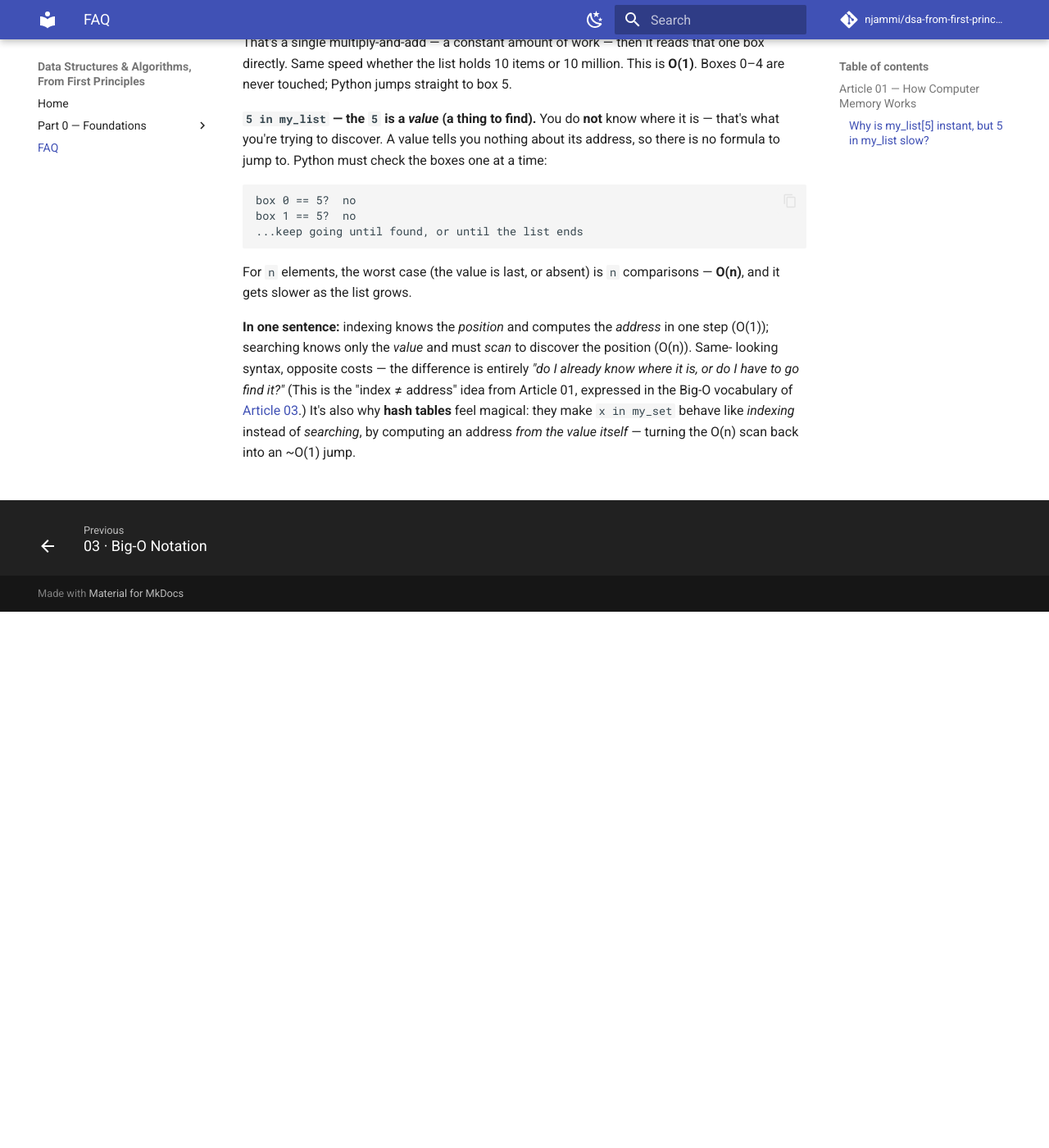
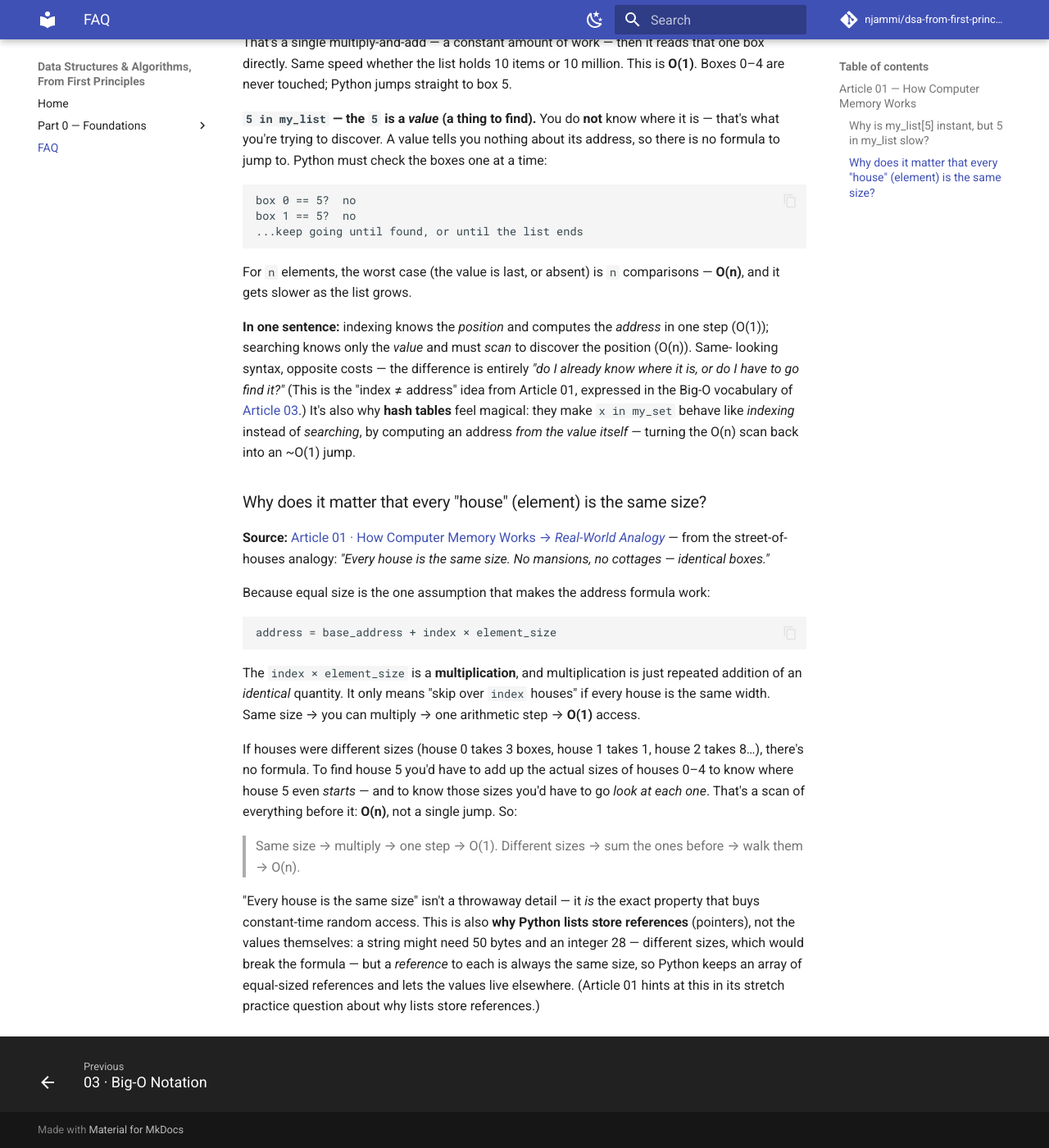
Before and after one commit to njammi/dsa-from-first-principles, an MkDocs documentation site: the page built from docs/faq.md, in a window 1280 px wide and 1400 px high, scrolled down 654 px. Shown: the whole window at 82% size. Built offline with MkDocs 1.6.1 and Material for MkDocs 9.7.7, drawn with Linux system fonts in a browser that asks for light colours; comment, search, counter and statistics services are not loaded.

Commit message:
FAQ: add "why must every element be the same size?" (Article 01)
Co-Authored-By: Claude Opus 4.8 <noreply@anthropic.com>

````diff
--- a/docs/faq.md
+++ b/docs/faq.md
@@ -50,3 +50,33 @@ the Big-O vocabulary of [Article 03](part-0-foundations/03-big-o-notation.md).)
 **hash tables** feel magical: they make `x in my_set` behave like *indexing* instead of
 *searching*, by computing an address *from the value itself* — turning the O(n) scan back into
 an ~O(1) jump.
+
+### Why does it matter that every "house" (element) is the same size?
+
+**Source:** [Article 01 · How Computer Memory Works → *Real-World Analogy*](part-0-foundations/01-how-computer-memory-works.md#real-world-analogy)
+— from the street-of-houses analogy: *"Every house is the same size. No mansions, no cottages
+— identical boxes."*
+
+Because equal size is the one assumption that makes the address formula work:
+
+```
+address = base_address + index × element_size
+```
+
+The `index × element_size` is a **multiplication**, and multiplication is just repeated
+addition of an *identical* quantity. It only means "skip over `index` houses" if every house
+is the same width. Same size → you can multiply → one arithmetic step → **O(1)** access.
+
+If houses were different sizes (house 0 takes 3 boxes, house 1 takes 1, house 2 takes 8…),
+there's no formula. To find house 5 you'd have to add up the actual sizes of houses 0–4 to
+know where house 5 even *starts* — and to know those sizes you'd have to go *look at each one*.
+That's a scan of everything before it: **O(n)**, not a single jump. So:
+
+> Same size → multiply → one step → O(1). Different sizes → sum the ones before → walk them → O(n).
+
+"Every house is the same size" isn't a throwaway detail — it *is* the exact property that buys
+constant-time random access. This is also **why Python lists store references** (pointers), not
+the values themselves: a string might need 50 bytes and an integer 28 — different sizes, which
+would break the formula — but a *reference* to each is always the same size, so Python keeps an
+array of equal-sized references and lets the values live elsewhere. (Article 01 hints at this in
+its stretch practice question about why lists store references.)
````
